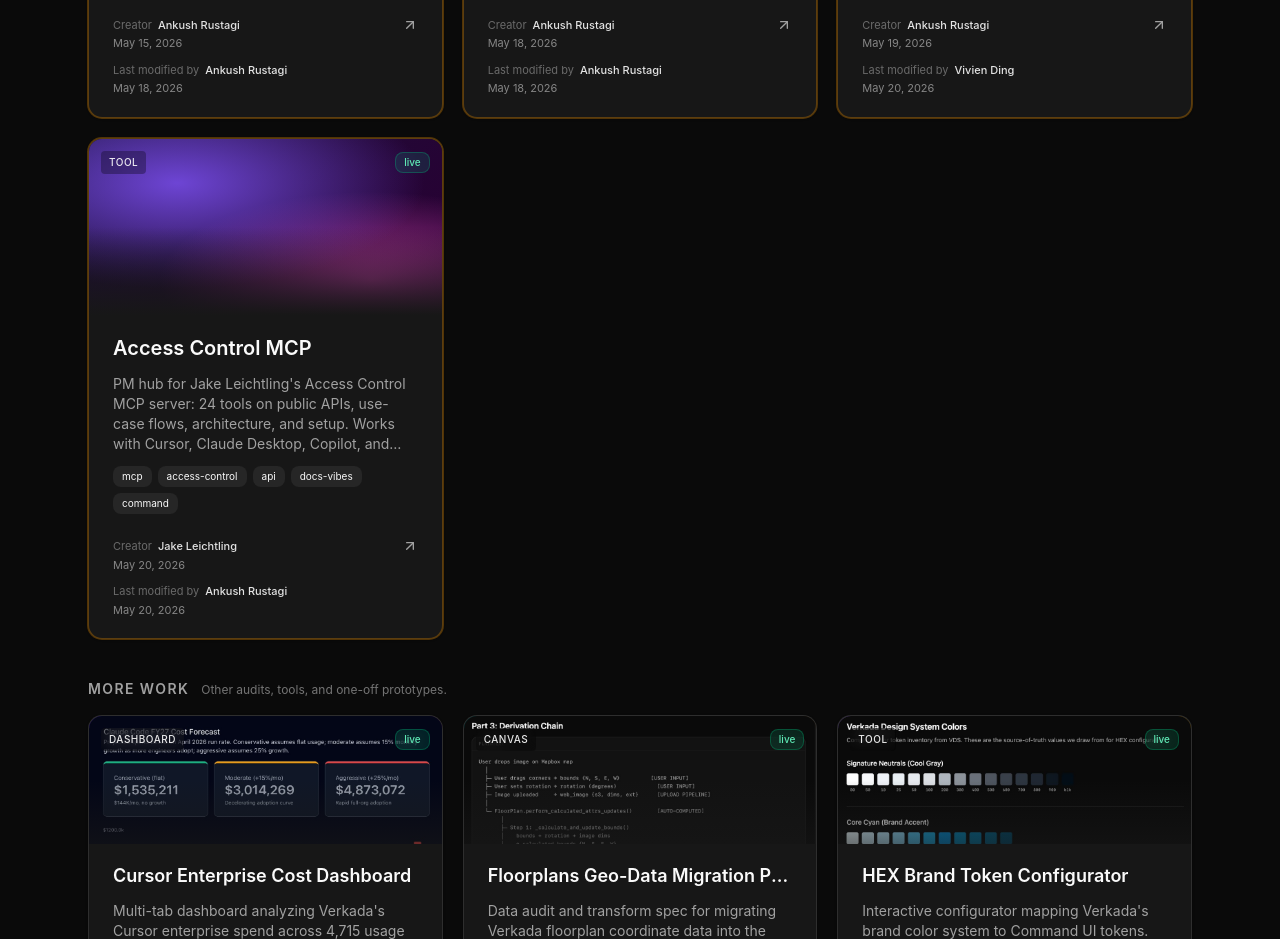
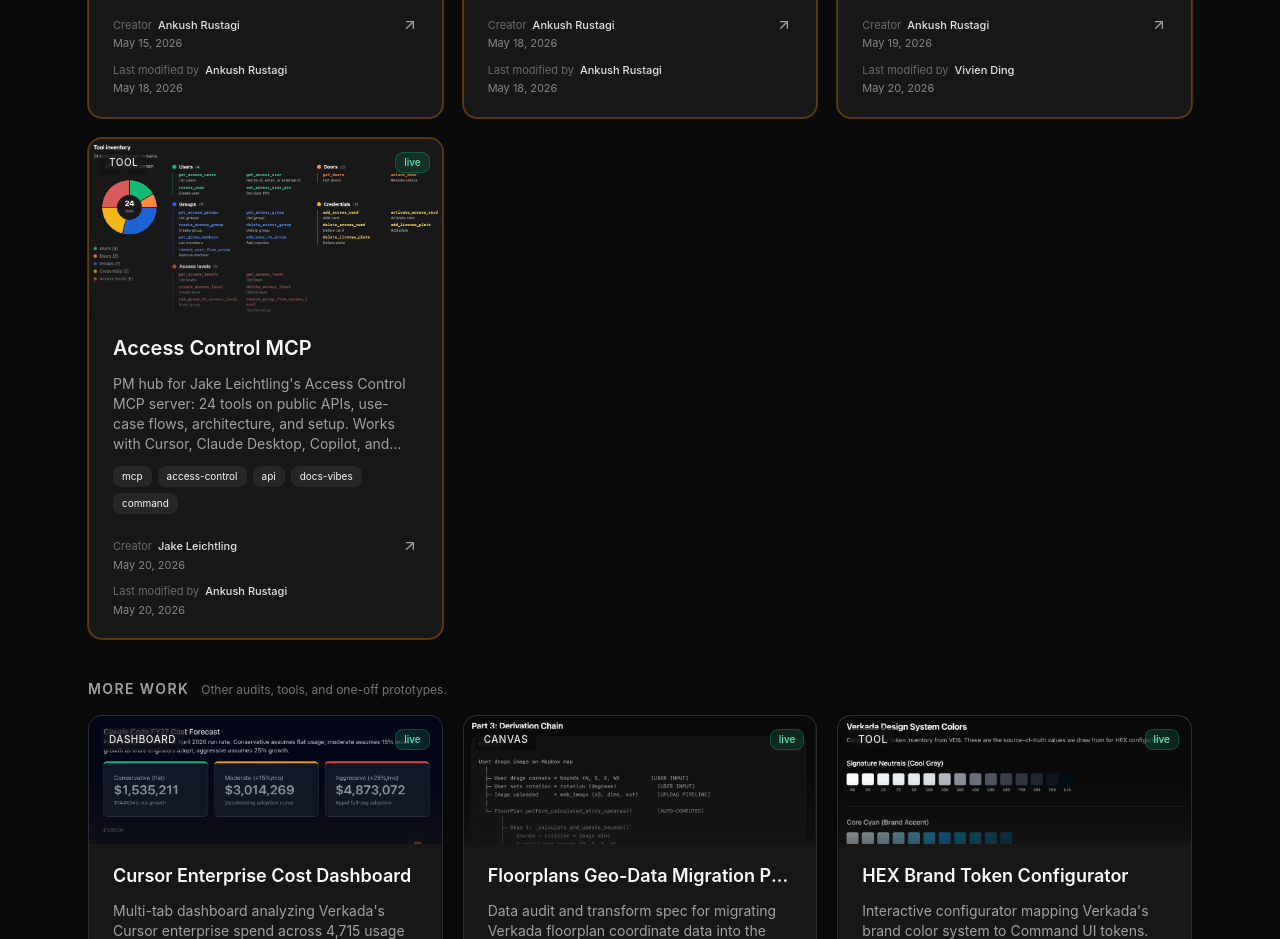
Before and after one commit to Ankush-Rustagi/Ankush-Rustagi.github.io, a React (Vite) app: page / in a window 1280 px wide. Shown: the part 1120-2059 px from the top of the page. Built offline with nearby package versions, Linux system fonts and the light colour scheme.

Commit message:
Add tool inventory screenshot as Access Control MCP card hero.
Uses the Tool inventory tab capture for the featured hub homepage project card.

```diff
--- a/src/data/prototypes.ts
+++ b/src/data/prototypes.ts
@@ -136,6 +136,7 @@ export const prototypes: Prototype[] = [
     gradient: 'cursor',
     tags: ['mcp', 'access-control', 'api', 'docs-vibes', 'command'],
     featured: true,
+    image: '/project-headers/verkada-ac-mcp.png',
   },
   {
     slug: 'cursor-margin-analysis',
```
Also changed, not shown: public/project-headers/verkada-ac-mcp.png (added).
